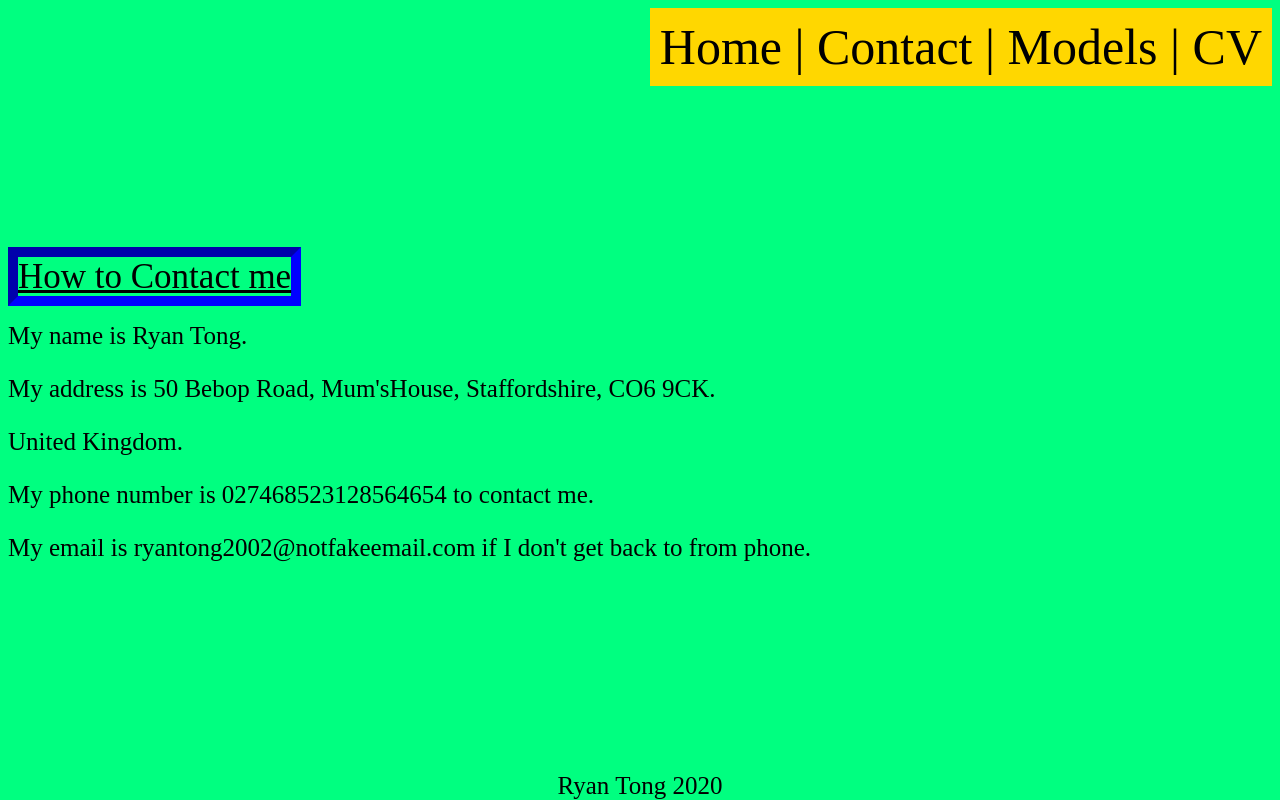
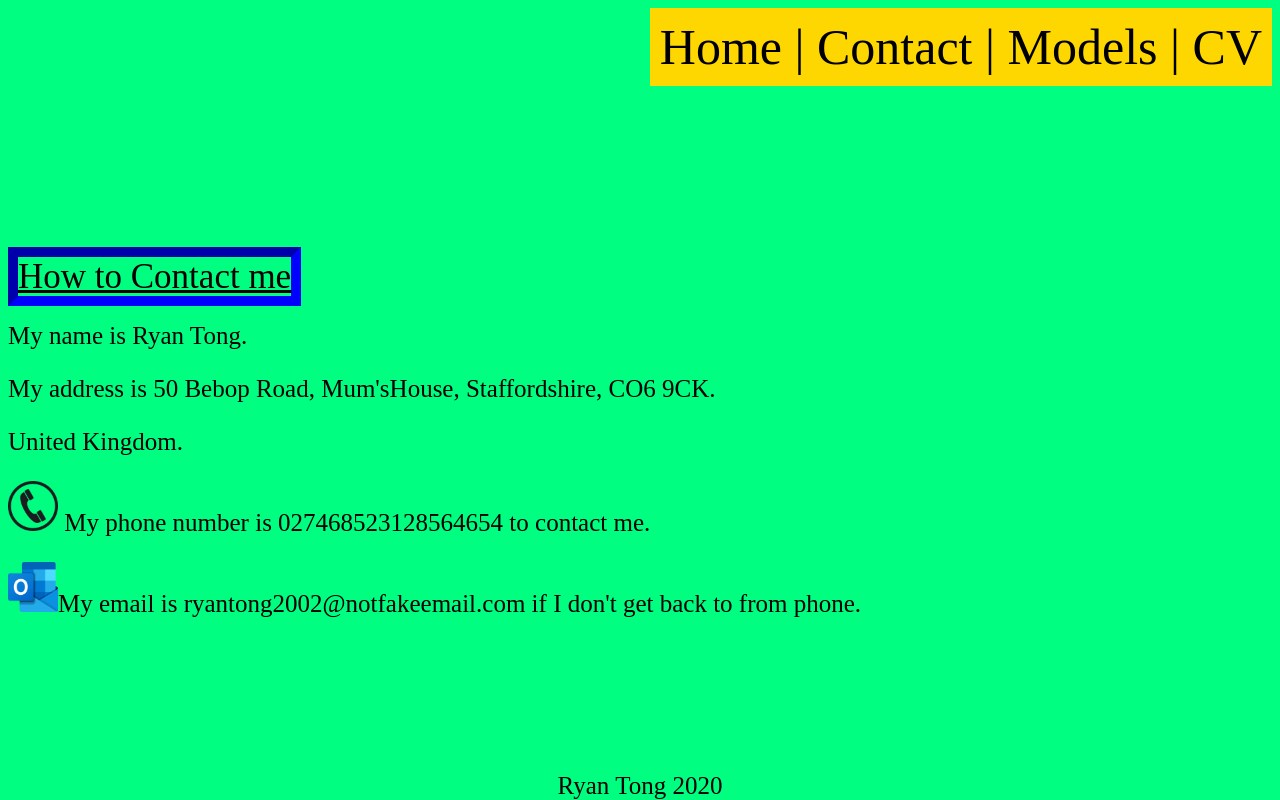
Before and after one commit to Rh1n0s/Assignment_1, a plain HTML site: page www/Contact_2.html in a window 1280 px wide. Drawn offline with Linux system fonts and the light colour scheme.

Commit message:
Just added a couple of pictures just to wait for Monday now

```diff
--- a/www/Contact_2.html
+++ b/www/Contact_2.html
@@ -22,10 +22,11 @@
 	<br>
 	<p><span class="Subheading_3">How to Contact me</p>
 	<p>My name is Ryan Tong.</p>
-	<p>My address is 50 Bebop Road, Mum'sHouse, Staffordshire, CO6 9CK.<p/>
+	<p>My address is 50 Bebop Road, Mum'sHouse, Staffordshire, CO6 9CK.</p>
     <p>United Kingdom.</p>
-	<p>My phone number is 027468523128564654 to contact me.<p>
-	<p>My email is ryantong2002@notfakeemail.com if I don't get back to from phone.<p>
+<img style="width: 50px; height: 50px; border-style: none"  src="images/Phone.png">	My phone number is 027468523128564654 to contact me.
+<p></p>
+<img style="width: 50px; height: 50px; border-style: none"  src="images/OutLook Logo.png">My email is ryantong2002@notfakeemail.com if I don't get back to from phone.
 
      <div id="footer">
        <br>
```
Also changed, not shown: www/Contact_4.html (+1 -0 lines), www/Index.html (+1 -1 lines), www/images/OutLook Logo.png (added), www/images/Phone.png (added).
